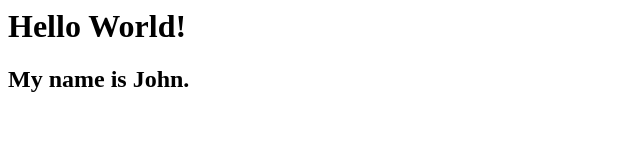
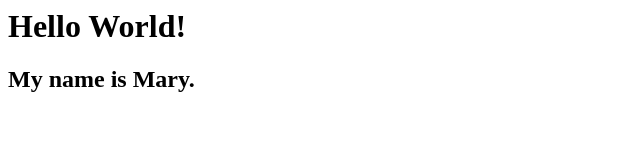
Before and after one commit to azamsharp/WebPortfolio, a plain HTML site: page index.html in a window 1280 px wide. Shown: the full height of the page, 0-640 px from the left. Drawn offline with Linux system fonts and the light colour scheme.

Commit message:
John changed to Mary

```diff
--- a/index.html
+++ b/index.html
@@ -2,6 +2,7 @@
     <head></head>
     <body>
         <h1>Hello World!</h1>
-        <h2>My name is John.</h2>
+        <h2>My name is Mary.</h2>
+
     </body>
 </html>
```
